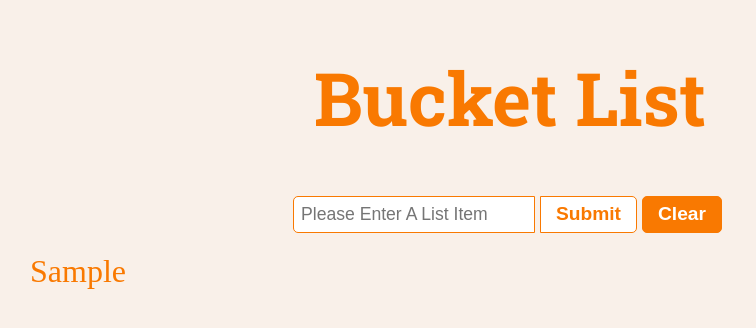
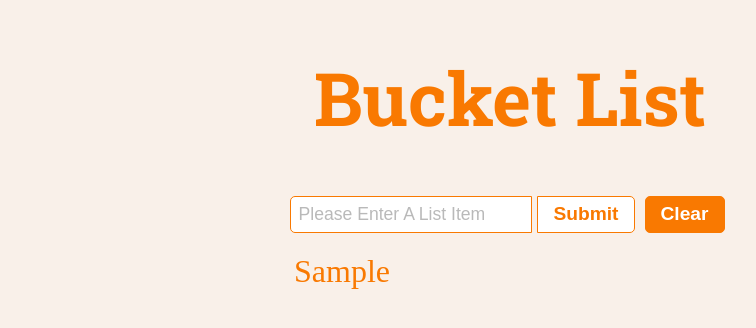
Before and after one commit to GrumpyMonk26/bucketList, a plain HTML site: page index.html in a window 1280 px wide. Both pictures are taken after typing "Sample" into the empty fields and a click on the button "Submit". Shown: the whole page, without its empty margins (130-886 px from the left). Drawn offline with Linux system fonts and the light colour scheme.

Commit message:
added some extra styling

```diff
--- a/style.css
+++ b/style.css
@@ -40,7 +40,7 @@ body{
     padding: 5px 15px;
     font-weight: bold;
     font-size: 1.2rem;
-    margin-right: 5px;
+    margin-right: 10px;
     color: #F97901;
     border: 1px solid #F97901;
     outline: #F97901;
@@ -72,6 +72,9 @@ body{
     cursor: pointer;
 }
 
+::placeholder {
+    opacity: 0.5;
+}
 
 /* .list--section {
     display: flex;
@@ -92,6 +95,8 @@ ul {
     padding-left: 0;
 }
 
-li {
-    margin-top: 5px;
+ul li {
+    width: 45%;
+    margin: 0 auto;
+    margin-top: 10px !important;
 }
```
